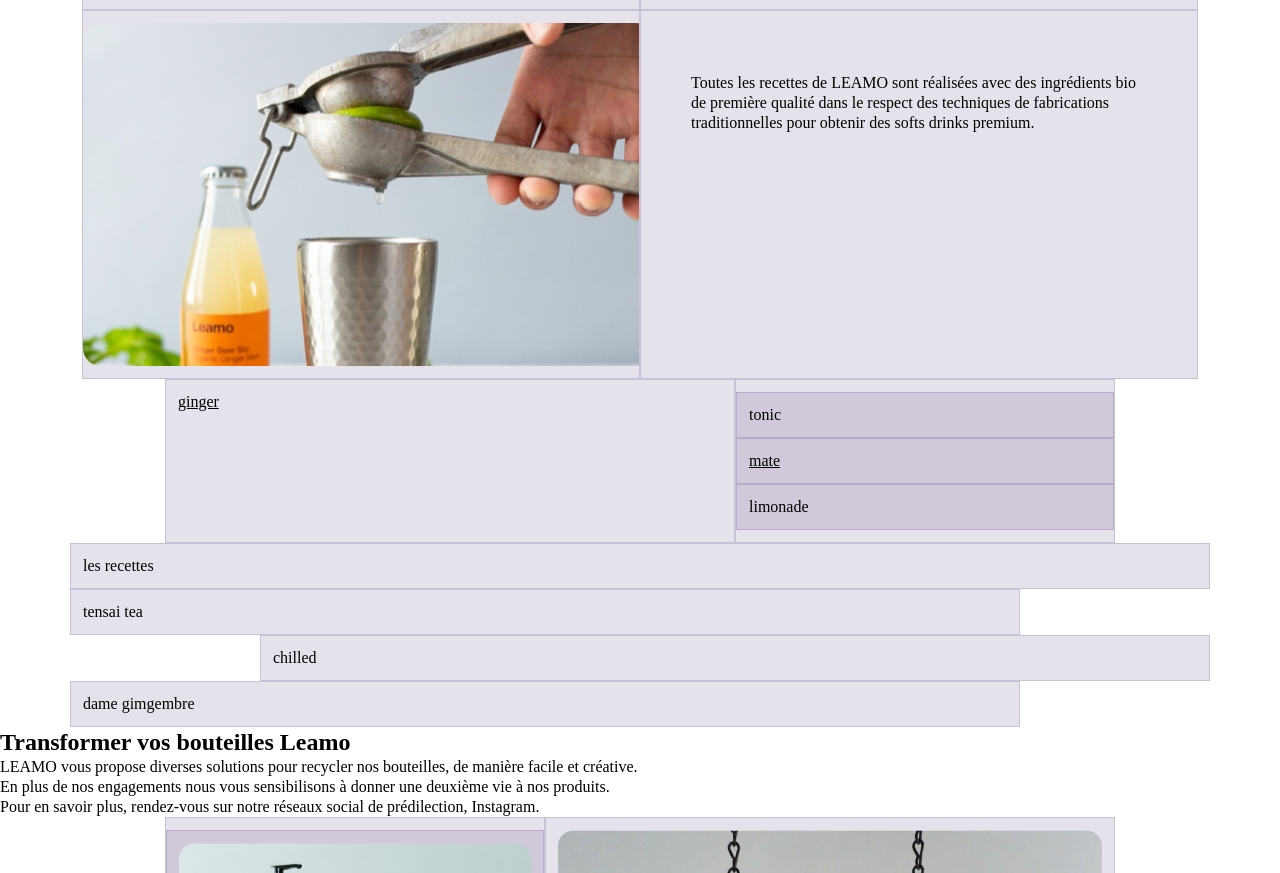
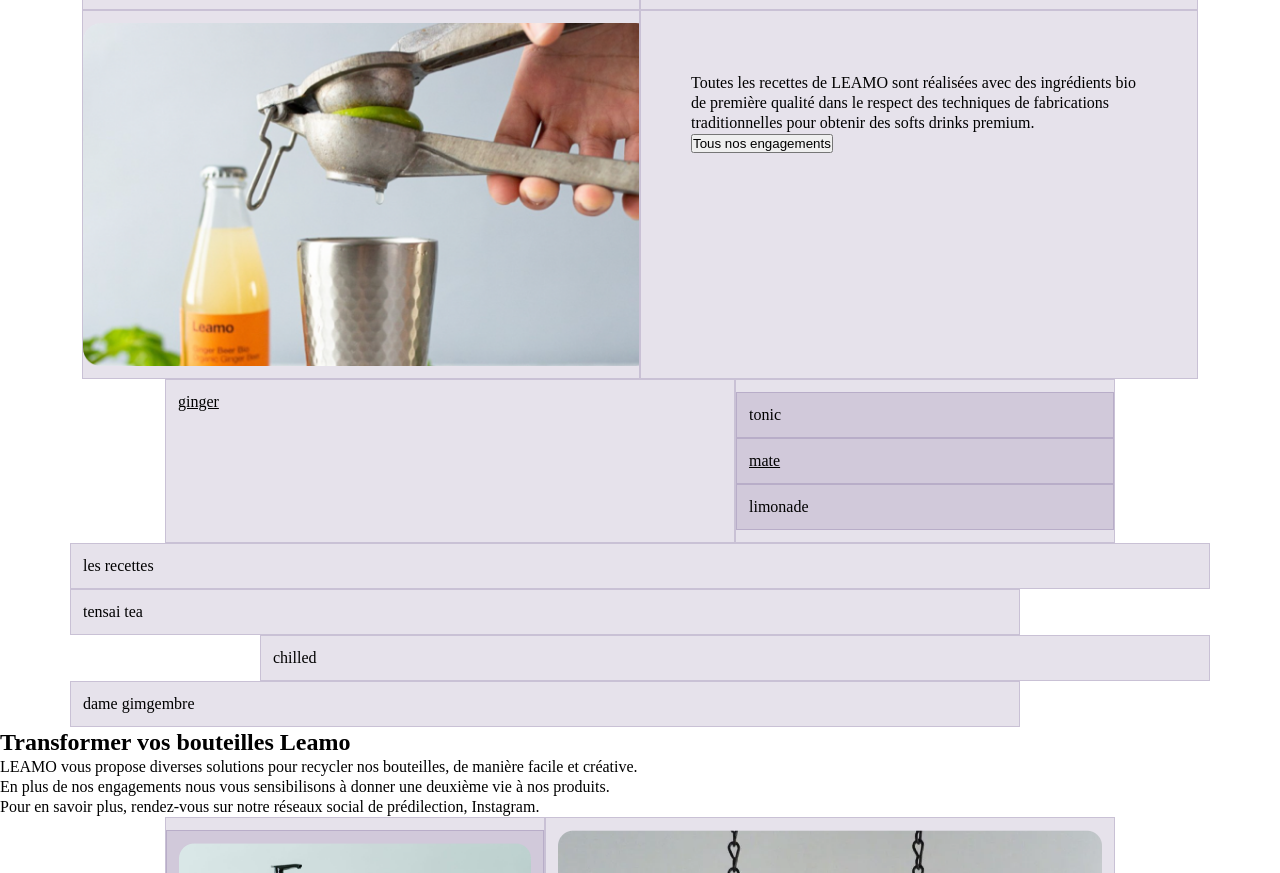
Before and after one commit to GLucile/leamo, a website built with Parcel: page src/index.html in a window 1280 px wide. Shown: the part 833-1706 px from the top of the page. Built offline with nearby package versions, Linux system fonts and the light colour scheme.

Commit message:
index html paradise adjusted

```diff
--- a/src/index.html
+++ b/src/index.html
@@ -65,10 +65,13 @@
         <div class="row g-0">
           <div class="col-12 order-1 col-md-6">
             <div class="cta-body paradise-body">
-              Toutes les recettes de LEAMO sont réalisées avec des ingrédients
-              bio de première qualité dans le respect des techniques de
-              fabrications traditionnelles pour obtenir des softs drinks
-              premium.
+              <p>
+                Toutes les recettes de LEAMO sont réalisées avec des ingrédients
+                bio de première qualité dans le respect des techniques de
+                fabrications traditionnelles pour obtenir des softs drinks
+                premium.
+              </p>
+              <button class="cta-button">Tous nos engagements</button>
             </div>
           </div>
           <div class="col-12 col-md-6">
```
